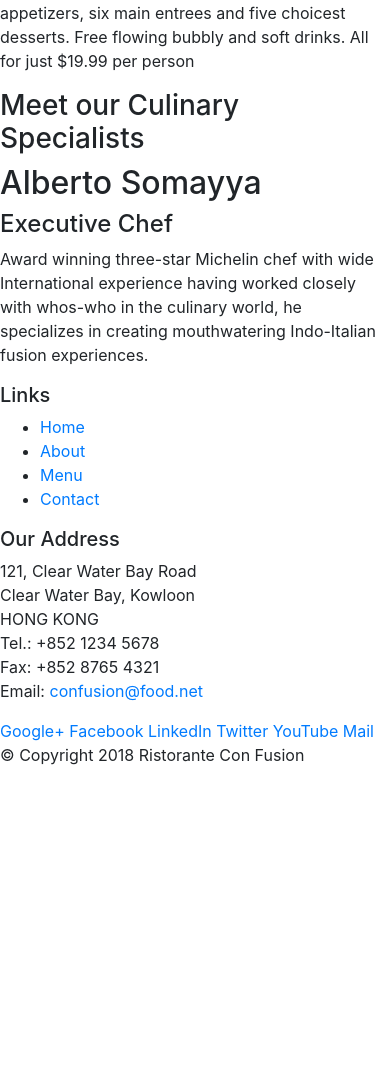
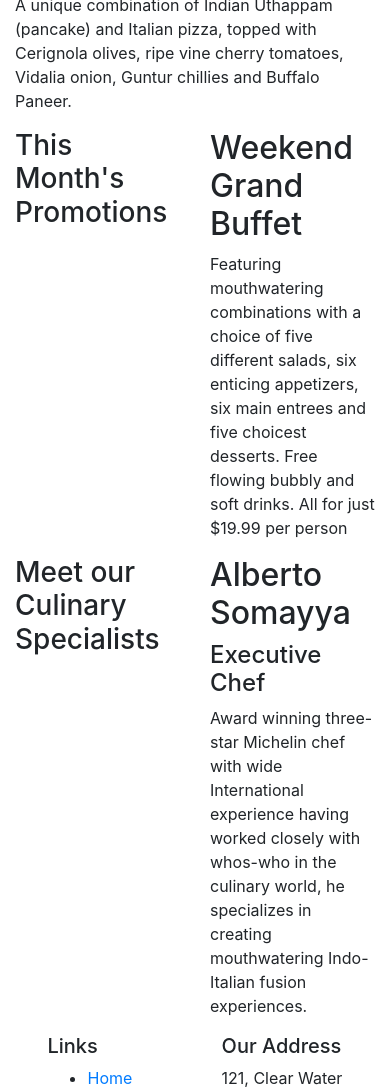
Before and after one commit to MADDY312/Restaurant-website, a website: page index.html in a window 390 px wide. Shown: the part 585-1676 px from the top of the page. Before the commit the page ends 1368 px from the top, so only its background shows below. Drawn offline with nearby package versions, Linux system fonts and the light colour scheme.

Commit message:
first excercise for responsive design

```diff
--- a/index.html
+++ b/index.html
@@ -11,46 +11,46 @@
 
 <body>
 
-    <header>
-        <div>
-            <div>
-                <div>
+    <header class="jumbotron">
+        <div class="container">
+            <div class="row">
+                <div class="col 12 col-sm-6">
                     <h1>Ristorante con Fusion</h1>
                     <p>We take inspiration from the World's best cuisines, and create a unique fusion experience. Our lipsmacking creations will tickle your culinary senses!</p>
                 </div>
-                <div>
+                <div class="col 12 col-sm">
                 </div>
             </div>
         </div>
     </header>
 
-    <div>
-        <div>
-            <div>
+    <div class="container">
+        <div class="row">
+            <div class="col 12 col-sm-4 order-sm-last col-md-4">
                 <h3>Our Lipsmacking Culinary Creations</h3>
             </div>
-            <div>
+            <div class="col 12 col-sm order-sm-first col-md">
                 <h2>Uthappizza</h2>
                 <p>A unique combination of Indian Uthappam (pancake) and Italian pizza, topped with Cerignola olives, ripe vine cherry tomatoes, Vidalia onion, Guntur chillies and Buffalo Paneer.</p>
             </div>
         </div>
 
 
-        <div>
-            <div>
+        <div class="row">
+            <div class="col 12 col-sm-4 col-md-4">
                 <h3>This Month's Promotions</h3>
             </div>
-            <div>
+            <div class="col 12 col-sm col-md">
                 <h2>Weekend Grand Buffet</h2>
                 <p>Featuring mouthwatering combinations with a choice of five different salads, six enticing appetizers, six main entrees and five choicest desserts. Free flowing bubbly and soft drinks. All for just $19.99 per person </p>
             </div>
         </div>
 
-        <div>
-            <div>
+        <div class="row">
+            <div class="col 12 col-sm-4 order-sm-last col-md-4">
                 <h3>Meet our Culinary Specialists</h3>
             </div>
-            <div>
+            <div class="col 12 col-sm order-sm-first col-md">
                 <h2>Alberto Somayya</h2>
                 <h4>Executive Chef</h4>
                 <p>Award winning three-star Michelin chef with wide International experience having worked closely with whos-who in the culinary world, he specializes in creating mouthwatering Indo-Italian fusion experiences. </p>
@@ -59,9 +59,9 @@
     </div>
 
     <footer>
-        <div>
-            <div>
-                <div>
+        <div class="container">
+            <div class="row">
+                <div class="col 4 offset-1 col-sm-2">
                     <h5>Links</h5>
                     <ul>
                         <li><a href="#">Home</a></li>
@@ -70,7 +70,7 @@
                         <li><a href="#">Contact</a></li>
                     </ul>
                 </div>
-                <div>
+                <div class="col 7 col-sm-5">
                     <h5>Our Address</h5>
                     <address>
 		              121, Clear Water Bay Road<br>
@@ -81,7 +81,7 @@
 		              Email: <a href="mailto:confusion@food.net">confusion@food.net</a>
 		           </address>
                 </div>
-                <div>
+                <div class="col 12 col-sm-4">
                     <div>
                         <a href="http://google.com/+">Google+</a>
                         <a href="http://www.facebook.com/profile.php?id=">Facebook</a>
@@ -92,8 +92,8 @@
                     </div>
                 </div>
            </div>
-           <div>
-                <div>
+           <div class="row">
+                <div class="col-auto">
                     <p>© Copyright 2018 Ristorante Con Fusion</p>
                 </div>
            </div>
```
